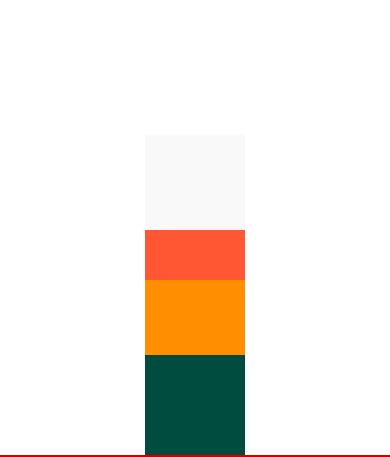
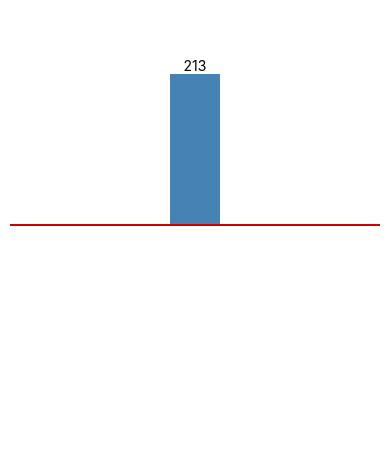
Before and after one commit to irshadvali/RNHorizontalView, a React Native app: screen / in a window 390 px wide. Shown: the part 387-844 px from the top of the page. Built offline with nearby package versions, Linux system fonts and the light colour scheme.

Commit message:
single item

```diff
--- a/App.js
+++ b/App.js
@@ -6,7 +6,7 @@
 
 import React, { Component } from "react";
 import { Platform, StyleSheet, Text, View } from "react-native";
-import MultiHorizontalView from "./src/MultiHorizontalView";
+import HomePage from "./src/HomePage";
 
 const instructions = Platform.select({
   ios: "Press Cmd+R to reload,\n" + "Cmd+D or shake for dev menu",
@@ -19,7 +19,7 @@ export default class App extends Component<{}> {
   render() {
     return (
       <View style={styles.container}>
-        <MultiHorizontalView />
+        <HomePage />
       </View>
     );
   }
--- a/src/HomePage.js
+++ b/src/HomePage.js
@@ -1,43 +1,41 @@
 //import liraries
-import React, { Component } from 'react';
-import { View, Text, StyleSheet, Animated, Easing } from 'react-native';
+import React, { Component } from "react";
+import { View, Text, StyleSheet, Animated, Easing } from "react-native";
+import SingleColorHorizontoalItem from "./SingleColorHorizontoalItem";
 
 // create a component
 class HomePage extends Component {
   constructor(props) {
     super(props);
     this.state = {
-          divHeight: "0%",
+      divHeight: "0%"
     };
     //  this._listYear = this._listYearMonth.bind();
   }
 
-      componentWillMount(){
+  componentWillMount() {
     this.setState({
-            divHeight:"70%"
-          })
-          this.animatedValue= new Animated.Value(0)
+      divHeight: "70%"
+    });
+    this.animatedValue = new Animated.Value(0);
   }
-      componentDidMount(){
-          Animated.timing(this.animatedValue,{
-              toValue:50,
-              duration:1000,
-              easing:Easing.bounce
-          }).start()
-
+  componentDidMount() {
+    Animated.timing(this.animatedValue, {
+      toValue: 50,
+      duration: 1000,
+      easing: Easing.bounce
+    }).start();
   }
   render() {
-const animatedStyle= {height: this.animatedValue}
+    const animatedStyle = { height: this.animatedValue };
     return (
-
       <View style={styles.container}>
-
-     <View style={styles.divMain}>
-     <Text style={{ position: 'absolute', left: 0, right: 0, bottom: this.state.divHeight,textAlign: 'center'}}>213</Text>
-     {/* <Animated.View style={[styles.childDiv,animatedStyle]}></Animated.View> */}
-     <View style={[styles.childDiv,{height:this.state.divHeight}]}></View>
-     </View>
-      <View style={styles.lineBorder}></View>
+        <SingleColorHorizontoalItem
+          mainDivHeight={320}
+          mainDivWidth={50}
+          mainDivBackgroundColor={"#d00000"}
+          childDivHeight={150}
+        />
       </View>
     );
   }
@@ -47,25 +45,28 @@ const animatedStyle= {height: this.animatedValue}
 const styles = StyleSheet.create({
   container: {
     flex: 1,
-   justifyContent: 'center',
-   alignItems: 'center',
-   backgroundColor: '#ffffff',
-   paddingTop:30,
+    justifyContent: "center",
+    alignItems: "center",
+    backgroundColor: "#ffffff",
+    paddingTop: 30
   },
- lineBorder:{
-    width:"100%",
-    height:2,
-    backgroundColor:"#d00000"
+  lineBorder: {
+    width: "100%",
+    height: 2,
+    backgroundColor: "#d00000"
   },
- divMain:{
-    width:100,
-    height:320,
-    backgroundColor:"#e6e6e6"
+  divMain: {
+    width: 100,
+    height: 320,
+    backgroundColor: "#e6e6e6"
   },
- childDiv:{
-    width:100,
-    backgroundColor:"steelblue",
-    position: 'absolute', left: 0, right: 0, bottom: 0,
+  childDiv: {
+    width: 100,
+    backgroundColor: "steelblue",
+    position: "absolute",
+    left: 0,
+    right: 0,
+    bottom: 0
   }
 });
 
--- /dev/null
+++ b/src/SingleColorHorizontoalItem.js
@@ -0,0 +1,83 @@
+//import liraries
+import React, { Component } from "react";
+import { View, Text, StyleSheet, Animated, Easing } from "react-native";
+import SingleHorizontalBarStyle from "./SingleHorizontalBarStyle";
+import PropTypes from "prop-types";
+
+// create a component
+class SingleColorHorizontoalItem extends Component {
+  constructor(props) {
+    super(props);
+    this.state = {
+      childDivHeight: "0%"
+    };
+    //  this._listYear = this._listYearMonth.bind();
+  }
+
+  componentWillMount() {
+    this.setState({
+      divHeight: this.props.childDivHeight
+    });
+    this.animatedValue = new Animated.Value(0);
+  }
+  componentDidMount() {
+    Animated.timing(this.animatedValue, {
+      toValue: 50,
+      duration: 1000,
+      easing: Easing.bounce
+    }).start();
+  }
+  render() {
+    const animatedStyle = { height: this.animatedValue };
+    return (
+      <View style={SingleHorizontalBarStyle.container}>
+        <View
+          style={{
+            height: this.props.mainDivHeight,
+            width: this.props.mainDivWidth
+          }}
+        >
+          <Text
+            style={{
+              position: "absolute",
+              left: 0,
+              right: 0,
+              bottom: this.props.childDivHeight,
+              textAlign: "center"
+            }}
+          >
+            213
+          </Text>
+          {/* <Animated.View style={[styles.childDiv,animatedStyle]}></Animated.View> */}
+          <View
+            style={[
+              SingleHorizontalBarStyle.childDiv,
+              {
+                height: this.props.childDivHeight,
+                width: this.props.mainDivWidth
+              }
+            ]}
+          />
+        </View>
+        <View style={SingleHorizontalBarStyle.lineBorder} />
+      </View>
+    );
+  }
+}
+
+//make this component available to the app
+export default SingleColorHorizontoalItem;
+
+SingleColorHorizontoalItem.propTypes = {
+  mainDivHeight: PropTypes.number,
+  mainDivWidth: PropTypes.number,
+  mainDivBackgroundColor: PropTypes.string,
+  childDivHeight: PropTypes.number
+};
+
+SingleColorHorizontoalItem.defaultProps = {
+  mainDivHeight: 0,
+  mainDivWidth: 0,
+  mainDivBackgroundColor: null,
+  childDivHeight: 0
+};
--- /dev/null
+++ b/src/SingleHorizontalBarStyle.js
@@ -0,0 +1,31 @@
+import { StyleSheet, Dimensions } from "react-native";
+import PropTypes from "prop-types";
+const window = Dimensions.get("window");
+const SingleHorizontalBarStyle = StyleSheet.create({
+  container: {
+    flex: 1,
+    justifyContent: "center",
+    alignItems: "center",
+    backgroundColor: "#ffffff",
+    paddingTop: 30
+  },
+  lineBorder: {
+    width: window.width - 20,
+    height: 2,
+    backgroundColor: "#d00000"
+  },
+  divMain: {
+    width: 100,
+    height: 320,
+    backgroundColor: "#e6e6e6"
+  },
+  childDiv: {
+    backgroundColor: "steelblue",
+    position: "absolute",
+    left: 0,
+    right: 0,
+    bottom: 0
+  }
+});
+
+export default SingleHorizontalBarStyle;
```
Also changed, not shown: src/circularView/PercentageCircle.js (added, +237 -0 lines), src/circularView/ProgressPage.js (added, +30 -0 lines). Lines whose indentation alone changed are shown as unchanged.
